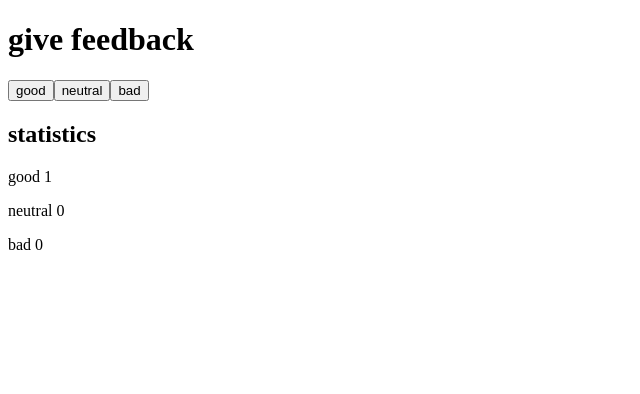
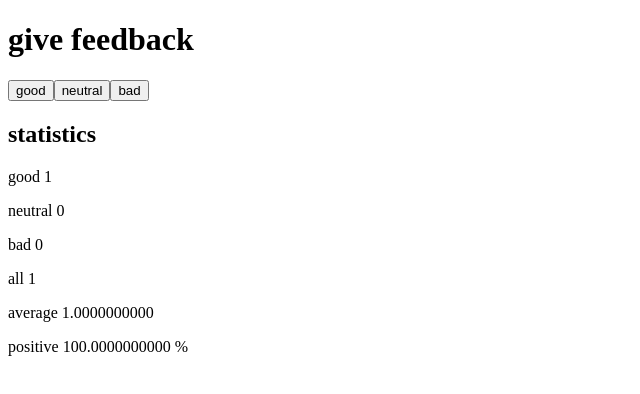
Before and after one commit to Imamasharmeen/Full-Stack-Open, a React (Vite) app in the folder part1/unicafe/: page / in a window 1280 px wide. Both pictures are taken after a click on the button "good". Shown: the top 394 px of the page, without its empty margins (0-640 px from the left). Built offline with nearby package versions, Linux system fonts and the light colour scheme.

Commit message:
unicafe step 2

```diff
--- a/part1/unicafe/src/App.jsx
+++ b/part1/unicafe/src/App.jsx
@@ -1,10 +1,13 @@
 import { useState } from 'react'
 
 const App = () => {
-  // save clicks of each button to its own state
   const [good, setGood] = useState(0)
   const [neutral, setNeutral] = useState(0)
   const [bad, setBad] = useState(0)
+
+  const total = good + neutral + bad
+  const average = total === 0 ? 0 : (good - bad) / total
+  const positivePercentage = total === 0 ? 0 : (good / total) * 100
 
   return (
     <div>
@@ -14,9 +17,18 @@ const App = () => {
       <button onClick={() => setBad(bad + 1)}>bad</button>
 
       <h2>statistics</h2>
-      <p>good {good}</p>
-      <p>neutral {neutral}</p>
-      <p>bad {bad}</p>
+      {total === 0 ? (
+        <p>No feedback given</p>
+      ) : (
+        <div>
+          <p>good {good}</p>
+          <p>neutral {neutral}</p>
+          <p>bad {bad}</p>
+          <p>all {total}</p>
+          <p>average {average.toFixed(10)}</p>
+          <p>positive {positivePercentage.toFixed(10)} %</p>
+        </div>
+      )}
     </div>
   )
 }
```
